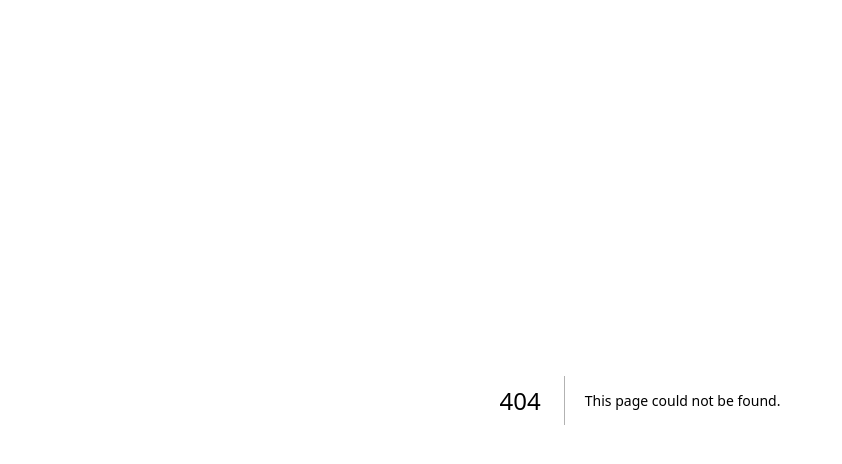
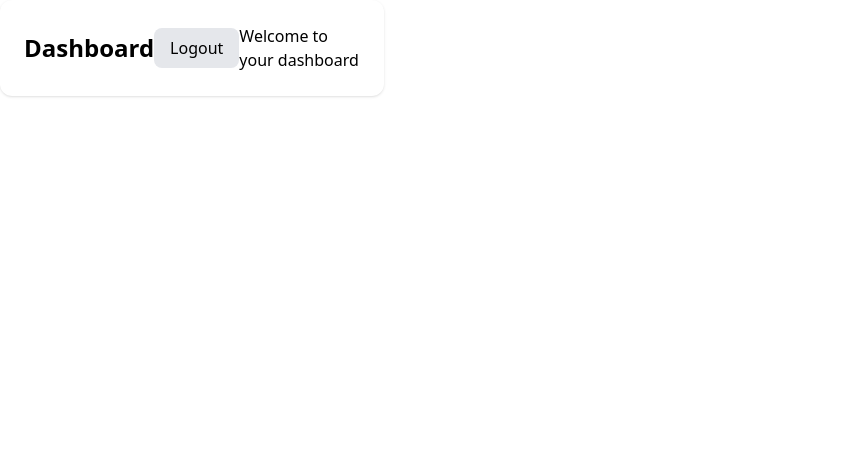
Before and after one commit to SanjayaPrasadRajapaksha/Hotel_Booking-Admin_Panel, a Next.js app: page /dashboard in a window 1280 px wide. Before the commit this address had no page. Shown: the top 464 px of the page, without its empty margins (0-842 px from the left). Built offline with nearby package versions, Linux system fonts and the light colour scheme.

Commit message:
Create dashboard

```diff
--- /dev/null
+++ b/app/dashboard/page.tsx
@@ -0,0 +1,27 @@
+
+'use client'
+import {useRouter} from "next/navigation";
+
+
+
+export default function DashboardPage() {
+    const router = useRouter();
+
+    function handleLogout() {
+        router.push("/");
+    }
+
+    return (
+        <div className="w-full max-w-sm bg-white rounded-xl shadow p-6 space-y-4">
+
+            <div className="flex justify-between items-center">
+                <h1 className="text-2xl font-bold">Dashboard</h1>
+                <button onClick={handleLogout} className="px-4 py-2 bg-gray-200 rounded-lg hover:bg-gray-300">
+                    Logout
+                </button>
+                <p>Welcome to your dashboard</p>
+            </div>
+
+        </div>
+    );
+}
```
